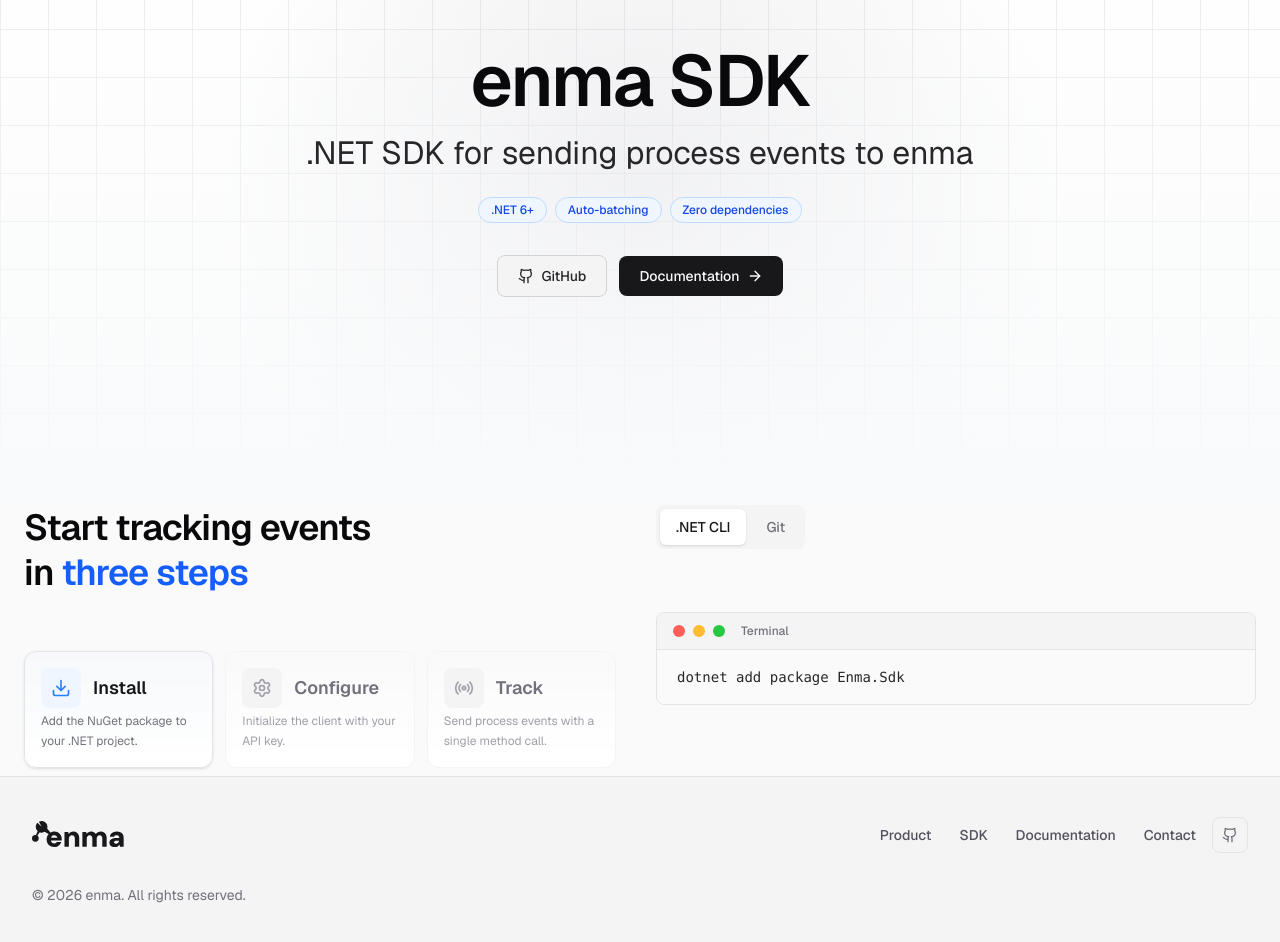
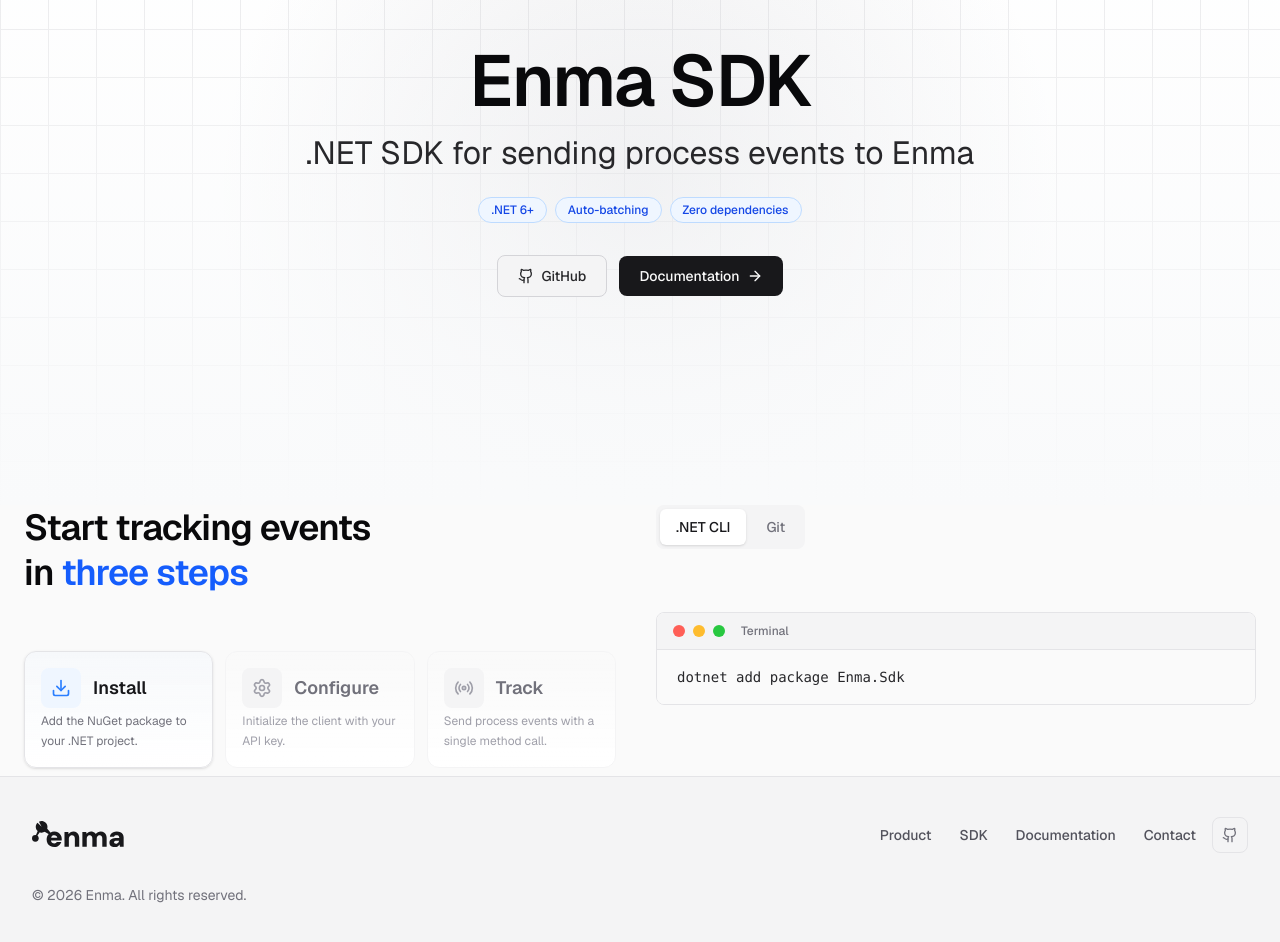
Before and after one commit to enma-repos/enma, a Next.js app in the folder frontend/: page /sdk in a window 1280 px wide. Shown: the part 180-1122 px from the top of the page. Built offline with nearby package versions, Linux system fonts and the light colour scheme.

Commit message:
fix: capitalize Enma across landing pages

```diff
--- a/frontend/src/components/landing/contact/contact-hero-section.tsx
+++ b/frontend/src/components/landing/contact/contact-hero-section.tsx
@@ -20,7 +20,7 @@
 
       <div className="relative mx-auto flex max-w-7xl flex-col items-center px-6 pb-52 pt-40 text-center">
         <h1 className="text-6xl font-semibold tracking-tight text-zinc-950 sm:text-7xl">
-          Meet the team behind enma
+          Meet the team behind Enma
         </h1>
         <p className="mt-4 max-w-3xl text-2xl leading-tight text-zinc-800 sm:text-[2rem]">
           Enma is a process-mining platform developed as part of the XV Congress of Young Scientists at ITMO University
--- a/frontend/src/components/landing/footer.tsx
+++ b/frontend/src/components/landing/footer.tsx
@@ -41,7 +41,7 @@
         </div>
 
         <p className="text-sm text-zinc-500">
-          &copy; {new Date().getFullYear()} enma. All rights reserved.
+          &copy; {new Date().getFullYear()} Enma. All rights reserved.
         </p>
       </div>
     </footer>
--- a/frontend/src/components/landing/hero-section.tsx
+++ b/frontend/src/components/landing/hero-section.tsx
@@ -15,7 +15,7 @@
 
       <div className="relative mx-auto flex max-w-7xl flex-col items-center justify-center px-6 pb-52 pt-40 text-center">
         <h1 className="text-6xl font-semibold tracking-tight text-zinc-950 sm:text-7xl">
-          enma
+          Enma
         </h1>
         <p className="mt-4 max-w-3xl text-2xl leading-tight text-zinc-800 sm:text-[2rem]">
           Discover bottlenecks, map real processes, and optimize operations
--- a/frontend/src/components/landing/sdk/sdk-hero-section.tsx
+++ b/frontend/src/components/landing/sdk/sdk-hero-section.tsx
@@ -27,10 +27,10 @@
 
       <div className="relative mx-auto flex max-w-7xl flex-col items-center px-6 pb-52 pt-40 text-center">
         <h1 className="text-6xl font-semibold tracking-tight text-zinc-950 sm:text-7xl">
-          enma SDK
+          Enma SDK
         </h1>
         <p className="mt-4 max-w-3xl text-2xl leading-tight text-zinc-800 sm:text-[2rem]">
-          .NET SDK for sending process events to enma
+          .NET SDK for sending process events to Enma
         </p>
 
         {/* Feature badges */}
```
